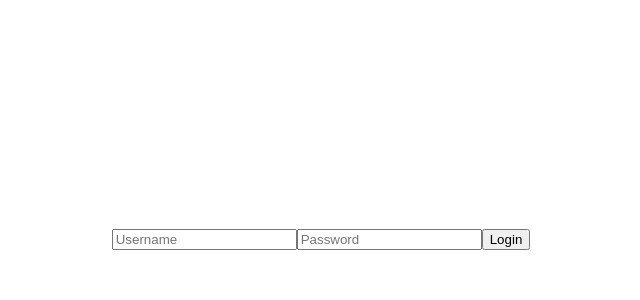
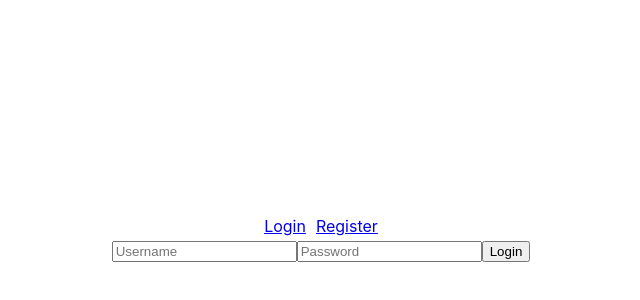
Before and after one commit to berkaysson/siem-case-study, a React (Vite) app: page /login in a window 1280 px wide. Shown: the part 162-462 px from the top of the page, without its empty margins (319-959 px from the left). Built offline with nearby package versions, Linux system fonts and the light colour scheme.

Commit message:
add not found page

```diff
--- a/src/components/Layout.tsx
+++ b/src/components/Layout.tsx
@@ -3,6 +3,7 @@ import {
   Routes,
   Route,
   Navigate,
+  Link,
 } from "react-router-dom";
 import PublicRoute from "../routes/PublicRoute";
 import Login from "./Login";
@@ -11,11 +12,21 @@ import PrivateRoute from "../routes/PrivateRoute";
 import Books from "./Books";
 import { AuthContext } from "../context/AuthContext";
 import { useContext } from "react";
+import NotFound from "./NotFound";
 
 const Layout: React.FC = () => {
   const { user } = useContext(AuthContext);
   return (
     <Router>
+      {!user && (
+        <nav>
+          <Link to="/login" style={{ marginRight: "10px" }}>
+            Login
+          </Link>
+          <Link to="/register">Register</Link>
+        </nav>
+      )}
+
       <Routes>
         <Route element={<PublicRoute isAuthenticated={!!user} />}>
           <Route path="/login" element={<Login />} />
@@ -25,6 +36,7 @@ const Layout: React.FC = () => {
           <Route path="/books" element={<Books />} />
         </Route>
         <Route path="/" element={<Navigate to="/login" replace />} />
+        <Route path="*" element={<NotFound />} />
       </Routes>
     </Router>
   );
--- /dev/null
+++ b/src/components/NotFound.tsx
@@ -0,0 +1,12 @@
+import { Link } from "react-router-dom";
+
+const NotFound = () => {
+  return <div>
+    <h1>404 - Page Not Found</h1>
+    <p>The page you are looking for does not exist.</p>
+    <p>Please check the URL and try again.</p>
+    <Link to="/">Go back to the home page</Link>
+  </div>;
+};
+
+export default NotFound;
```
